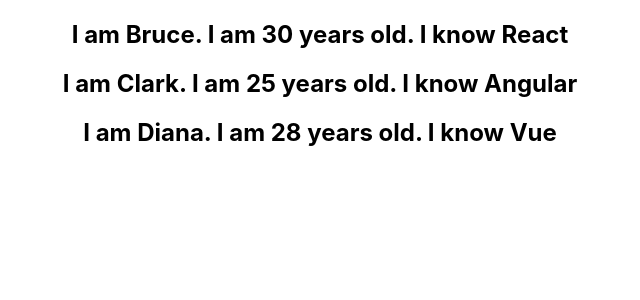
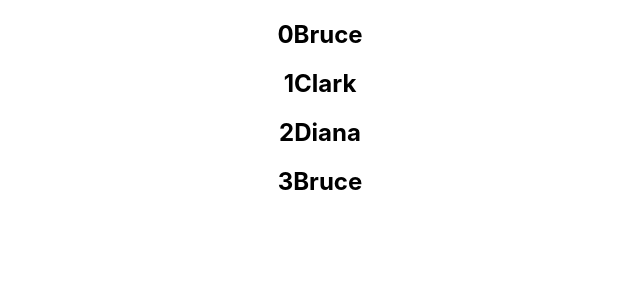
Before and after one commit to justinTsugranes/course_codevolution-react, a React (Create React App) app: page / in a window 1280 px wide. Shown: the top 300 px of the page, without its empty margins (320-960 px from the left). Built offline with nearby package versions, Linux system fonts and the light colour scheme.

Commit message:
add notes on key attribute

```diff
--- a/src/components/NameList.js
+++ b/src/components/NameList.js
@@ -8,6 +8,7 @@
 } */
 
 function NameList() {
+  const names = ['Bruce', 'Clark', 'Diana', 'Bruce']
   const persons = [
     {
       id: 1,
@@ -28,7 +29,16 @@
       skill: 'Vue',
     },
   ]
-  const personList = persons.map((person) => <Person person={person} />)
-  return <div>{personList}</div>
+  /* const personList = persons.map((person) => (
+    <Person key={person.id} person={person} />
+  )) */
+  // return <div>{personList}</div>
+  const nameList = names.map((name, index) => (
+    <h2 key={index}>
+      {index}
+      {name}
+    </h2>
+  ))
+  return <div>{nameList}</div>
 }
 export default NameList
```
